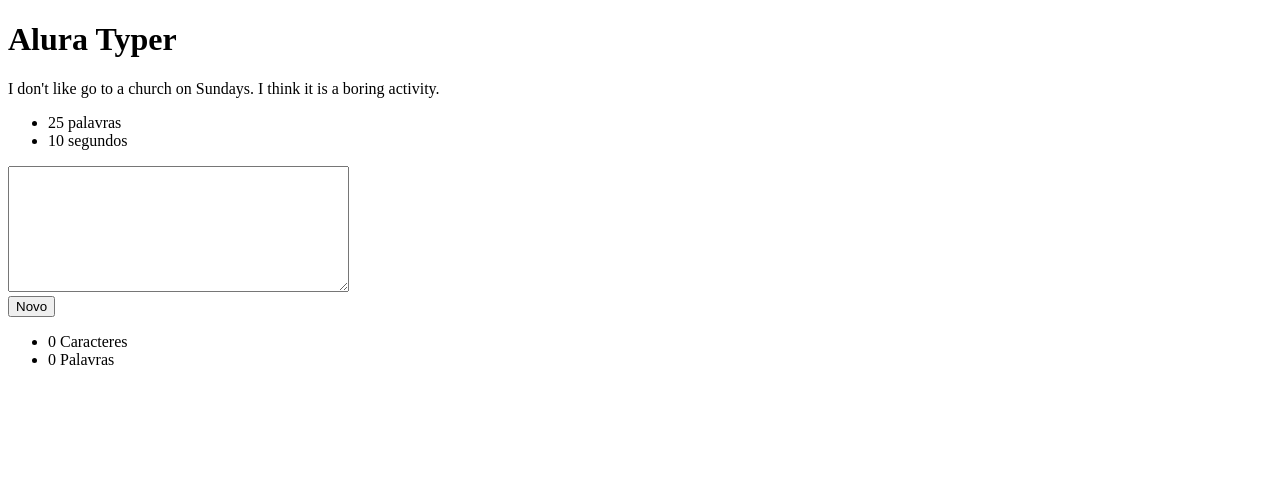
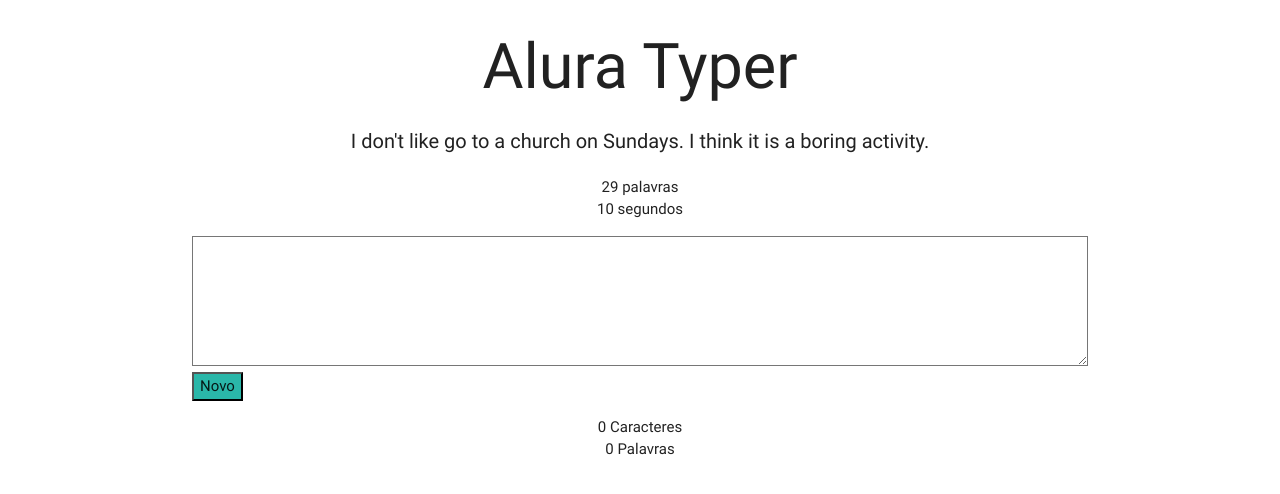
Before and after one commit to leandrolannister/jquery_1, a plain HTML site: page public/principal.html in a window 1280 px wide. Both pictures are taken after a click on the button "Novo". Drawn offline with Linux system fonts and the light colour scheme.

Commit message:
AL05->Estilo

```diff
--- a/public/css/estilos.css
+++ b/public/css/estilos.css
@@ -0,0 +1,12 @@
+.frase {
+    font-size: 20px;
+}
+
+.textarea {
+    font-size: 20px;
+    height: 130px;
+}
+
+.desativar-textarea{
+    background-color: lightgray;
+}
--- a/public/js/main.js
+++ b/public/js/main.js
@@ -9,7 +9,9 @@
 function resetGame(){
   $('#timer').text(10);
 
-  $('.textarea').attr('disabled', false).val("");
+  $('.textarea').attr('disabled', false)
+  .removeClass('desativar-textarea')
+  .val("");
 
   $('#count_letters').text(0);
   $('#count_words').text(0);
@@ -26,7 +28,9 @@
       $('#timer').text(timer--);
 
       if(timer < 0){
-        $('.textarea').attr('disabled', true);
+        $('.textarea').attr('disabled', true)
+        .addClass('desativar-textarea');
+
         clearInterval(cronos);
       }
 
--- a/public/principal.html
+++ b/public/principal.html
@@ -3,15 +3,18 @@
 <head>
     <meta charset="UTF-8">
     <title>Alura Typer</title>
+    <link rel="stylesheet" href="css/libs/materialize.min.css">
+    <link rel="stylesheet" href="css/estilos.css">
 </head>
 <body>
-    <h1>Alura Typer</h1>
+    <div class="container">
+      <h1 class="center">Alura Typer</h1>
 
-    <p class="phrase">I don't like go to a church on Sundays. I think
+      <p class="phrase center frase">I don't like go to a church on Sundays. I think
       it is a boring activity.
       </p>
 
-    <ul class="info">
+      <ul class="info center">
         <li><span id="phraseSize">0</span> palavras</li>
         <li><span id="timer">10</span> segundos</li>
       </ul>
@@ -21,10 +24,11 @@
         <button id="btn_novo">Novo</button>
       </div>
 
-    <ul>
+      <ul class="center">
         <li><span id="count_letters">0</span> Caracteres</li>
         <li><span id="count_words">0</span> Palavras</li>
       </ul>
+    </div>
 </body>
 </html>
 <script src="js/jquery.js"></script>
```
Lines whose indentation alone changed are shown as unchanged.
